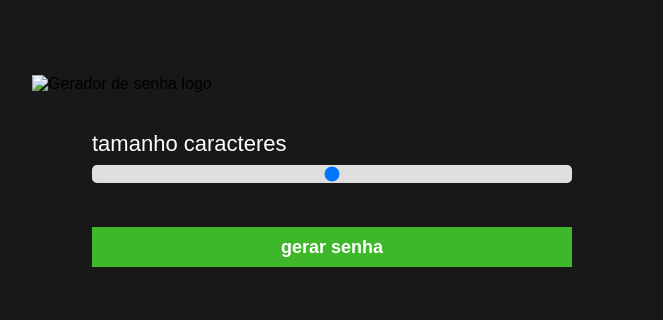
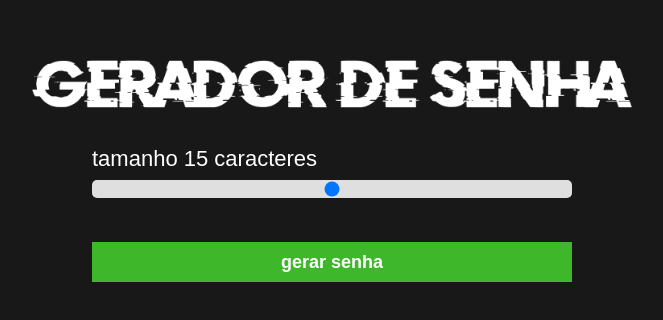
Before and after one commit to Juliano-ofc/gerador, a plain HTML site: page index.html in a window 1280 px wide. Shown: the part 222-542 px from the top of the page, without its empty margins (308-971 px from the left). Drawn offline with Linux system fonts and the light colour scheme.

Commit message:
index.html

```diff
--- a/index.html
+++ b/index.html
@@ -11,7 +11,7 @@
 </head>
 <body>
 
-<img class="logo" src="./assets/logo.png" alt="Gerador de senha logo">
+<img class="logo" src="./gerador/assets/logo.png" alt="Gerador de senha logo">
 
 <main class="container-input">
     <span>tamanho <span id="valor"></span> caracteres</span>
@@ -26,6 +26,6 @@
         <Span class="tooltip">Clique na senha para copiar 👍</Span>
     </div>
 
-    <script src="script.js"></script>
+    <script src="./gerador/script.js"></script>
 </body>
 </html>
```
